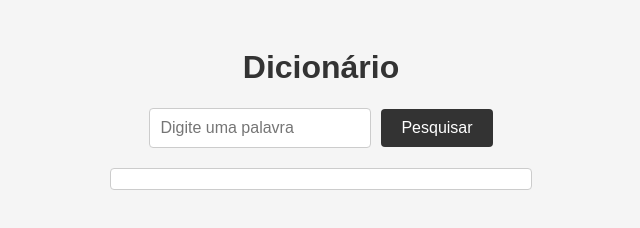
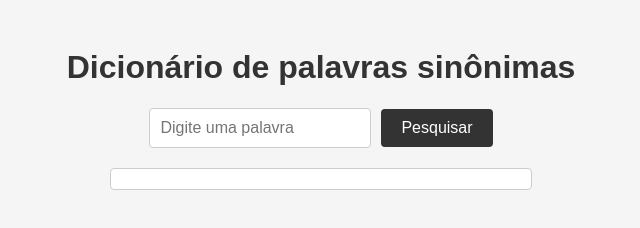
Before and after one commit to kelven939/dictionary, a plain HTML site: page index.html in a window 1280 px wide. Shown: the whole page, without its empty margins (319-959 px from the left). Drawn offline with Linux system fonts and the light colour scheme; no server answers.

Commit message:
update html

```diff
--- a/index.html
+++ b/index.html
@@ -5,7 +5,7 @@
     <link rel="stylesheet" type="text/css" href="style.css">
 </head>
 <body>
-    <h1>Dicionário</h1>
+    <h1>Dicionário de palavras sinônimas</h1>
 
     <div id="wordInput">
         <input type="text" id="word" placeholder="Digite uma palavra">
```
